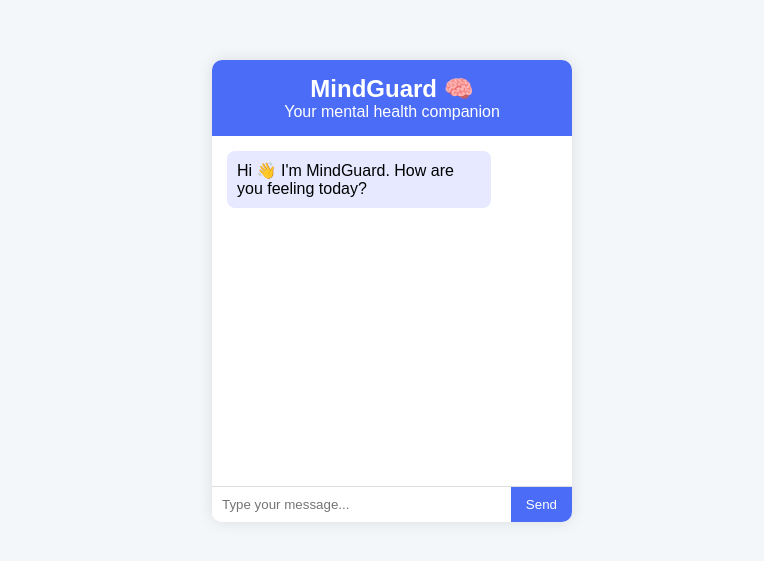
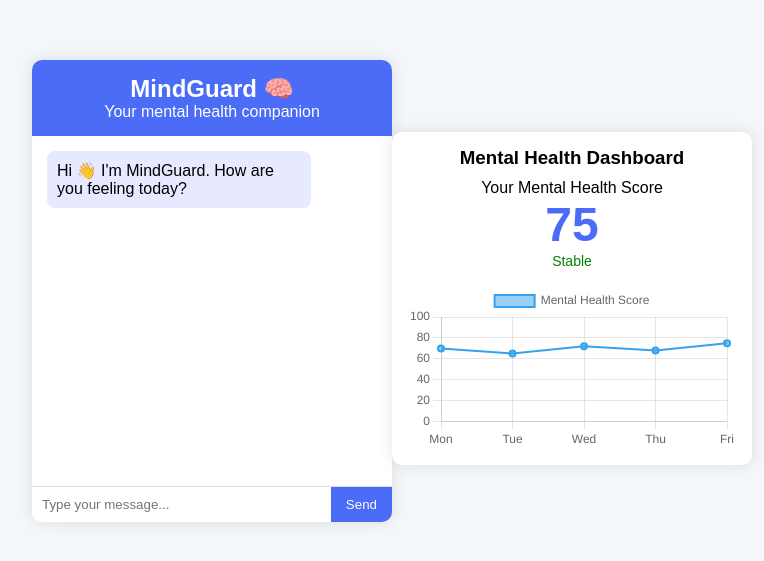
Before and after one commit to Arsheetkaur/MindGuard-AI-Mental-Health, a plain HTML site: page frontend/index.html in a window 1280 px wide. Shown: the part 109-670 px from the top of the page, without its empty margins (248-1012 px from the left). Drawn offline with nearby package versions, Linux system fonts and the light colour scheme.

Commit message:
Day 2: Mental health dashboard with score and graph

```diff
--- a/frontend/index.html
+++ b/frontend/index.html
@@ -23,6 +23,21 @@
     </div>
 </div>
 
+<div class="dashboard">
+    <h3>Mental Health Dashboard</h3>
+
+    <div class="score-box">
+        <p>Your Mental Health Score</p>
+        <h1 id="score">75</h1>
+        <span id="status">Stable</span>
+    </div>
+
+    <canvas id="moodChart"></canvas>
+</div>
+
+<script src="https://cdn.jsdelivr.net/npm/chart.js"></script>
+
+
 <script src="script.js"></script>
 </body>
 </html>
--- a/frontend/script.js
+++ b/frontend/script.js
@@ -23,3 +23,26 @@ function sendMessage() {
         chatBox.scrollTop = chatBox.scrollHeight;
     }, 800);
 }
+
+const ctx = document.getElementById('moodChart').getContext('2d');
+
+const moodChart = new Chart(ctx, {
+    type: 'line',
+    data: {
+        labels: ['Mon', 'Tue', 'Wed', 'Thu', 'Fri'],
+        datasets: [{
+            label: 'Mental Health Score',
+            data: [70, 65, 72, 68, 75],
+            borderWidth: 2,
+            fill: false
+        }]
+    },
+    options: {
+        scales: {
+            y: {
+                min: 0,
+                max: 100
+            }
+        }
+    }
+});
--- a/frontend/style.css
+++ b/frontend/style.css
@@ -72,3 +72,32 @@ body {
     border: none;
     cursor: pointer;
 }
+
+.dashboard {
+    width: 360px;
+    background: #ffffff;
+    margin-top: 15px;
+    border-radius: 10px;
+    padding: 15px;
+    box-shadow: 0 0 15px rgba(0,0,0,0.1);
+}
+
+.dashboard h3 {
+    text-align: center;
+    margin-bottom: 10px;
+}
+
+.score-box {
+    text-align: center;
+    margin-bottom: 15px;
+}
+
+.score-box h1 {
+    font-size: 48px;
+    color: #4a6cf7;
+}
+
+#status {
+    font-size: 14px;
+    color: green;
+}
```
